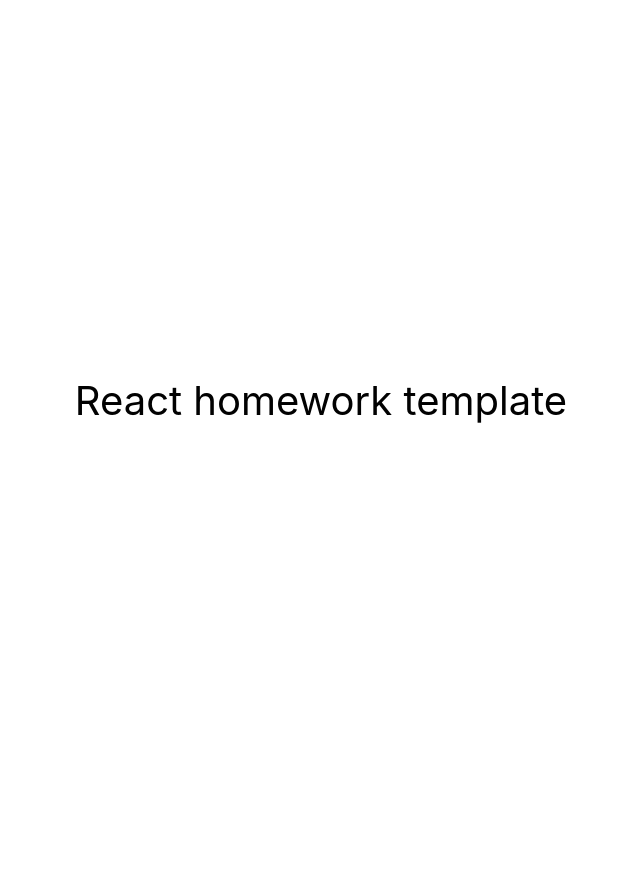
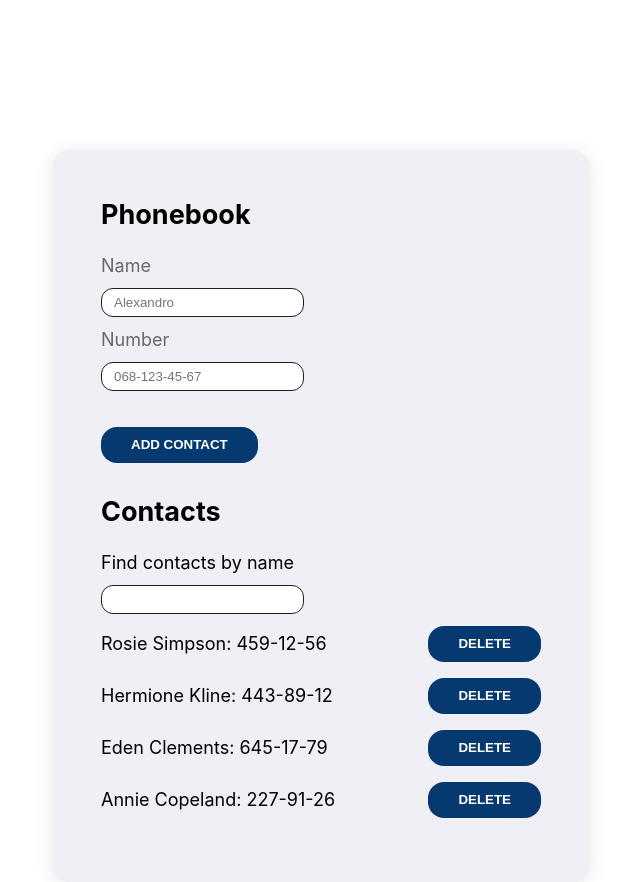
Before and after one commit to RenTensei/goit-react-hw-08-phonebook, a React (Create React App) app: page / in a window 1280 px wide. Shown: the whole page, without its empty margins (319-959 px from the left). Before the commit the page ends 800 px from the top, so only its background shows below. Built offline with nearby package versions, Linux system fonts and the light colour scheme.

Commit message:
state management

```diff
--- a/package.json
+++ b/package.json
@@ -9,10 +9,14 @@
     "@testing-library/jest-dom": "^5.16.3",
     "@testing-library/react": "^12.1.4",
     "@testing-library/user-event": "^13.5.0",
+    "formik": "^2.2.9",
+    "nanoid": "^4.0.2",
+    "prop-types": "^15.8.1",
     "react": "^18.1.0",
     "react-dom": "^18.1.0",
     "react-scripts": "5.0.1",
-    "web-vitals": "^2.1.3"
+    "web-vitals": "^2.1.3",
+    "yup": "^1.1.1"
   },
   "scripts": {
     "start": "react-scripts start",
--- a/src/components/App.jsx
+++ /dev/null
@@ -1,16 +0,0 @@
-export const App = () => {
-  return (
-    <div
-      style={{
-        height: '100vh',
-        display: 'flex',
-        justifyContent: 'center',
-        alignItems: 'center',
-        fontSize: 40,
-        color: '#010101'
-      }}
-    >
-      React homework template
-    </div>
-  );
-};
--- /dev/null
+++ b/src/components/App/App.jsx
@@ -0,0 +1,50 @@
+import { ContactList } from 'components/ContactList/ContactList';
+import { PhonebookForm } from 'components/Form/Form';
+import { Component } from 'react';
+import { GlobalStyles } from './App.styled';
+import { nanoid } from 'nanoid';
+
+export class App extends Component {
+  state = {
+    contacts: [
+      { id: 'id-1', name: 'Rosie Simpson', number: '459-12-56' },
+      { id: 'id-2', name: 'Hermione Kline', number: '443-89-12' },
+      { id: 'id-3', name: 'Eden Clements', number: '645-17-79' },
+      { id: 'id-4', name: 'Annie Copeland', number: '227-91-26' },
+    ],
+    filter: '',
+  };
+
+  addNewContact = contactInfo => {
+    this.setState(prevState => ({
+      contacts: [...prevState.contacts, { ...contactInfo, id: nanoid() }],
+    }));
+  };
+
+  deleteSavedContact = id => {
+    this.setState(prevState => ({
+      contacts: [...prevState.contacts.filter(contact => contact.id !== id)],
+    }));
+  };
+
+  updateFilter = event => {
+    this.setState({ filter: event.target.value });
+  };
+
+  render() {
+    const filteredContacts = this.state.contacts.filter(contact =>
+      contact.name.toLowerCase().includes(this.state.filter.toLowerCase())
+    );
+
+    return (
+      <GlobalStyles>
+        <PhonebookForm addNewContact={this.addNewContact} />
+        <ContactList
+          contacts={filteredContacts}
+          updateFilter={this.updateFilter}
+          deleteSavedContact={this.deleteSavedContact}
+        />
+      </GlobalStyles>
+    );
+  }
+}
--- /dev/null
+++ b/src/components/App/App.styled.jsx
@@ -0,0 +1,84 @@
+import styled from '@emotion/styled';
+
+export const GlobalStyles = styled.main`
+  font-size: 18px;
+
+  label {
+    * {
+      display: block;
+    }
+  }
+  margin: 0 auto;
+  margin-top: 150px;
+
+  background: #efeff5;
+  border-radius: 16px;
+
+  width: 440px;
+  overflow: hidden;
+  padding: 48px;
+  box-shadow: 0 3px 20px 0 rgba(0, 0, 0, 0.1);
+  -webkit-box-shadow: 0 3px 20px 0 rgba(0, 0, 0, 0.1);
+
+  .form-label {
+    color: #676771;
+  }
+
+  * {
+    margin: 0;
+  }
+
+  input {
+    margin: 12px 0px;
+    padding: 6px 12px;
+    border-radius: 12px;
+
+    border: 1px solid #1e1e1e;
+    color: #777783;
+  }
+
+  h2 {
+    margin-bottom: 24px;
+  }
+
+  button {
+    margin-top: 24px;
+    padding: 10px 30px;
+    background-color: #063970;
+    border-radius: 16px;
+    cursor: pointer;
+    font-weight: 600;
+
+    color: #fff;
+    line-height: 1.2;
+    text-transform: uppercase;
+    transition: all 0.2s;
+
+    border: none;
+  }
+
+  button:hover {
+    box-shadow: 0 10px 30px 0 rgba(189, 89, 212, 0.8);
+  }
+
+  button:active {
+    box-shadow: none;
+  }
+
+  ul {
+    list-style: circle;
+    padding: 0;
+  }
+
+  .contact-item {
+    display: flex;
+    justify-content: space-between;
+    align-items: center;
+
+    margin-bottom: 16px;
+
+    button {
+      margin: 0;
+    }
+  }
+`;
--- /dev/null
+++ b/src/components/ContactList/ContactList.jsx
@@ -0,0 +1,17 @@
+export const ContactList = ({ contacts, updateFilter, deleteSavedContact }) => {
+  return (
+    <div>
+      <h2>Contacts</h2>
+      <p>Find contacts by name</p>
+      <input onChange={updateFilter}></input>
+      <ul>
+        {contacts.map(({ name, number, id }) => (
+          <li key={id} className="contact-item">
+            {name}: {number}
+            <button onClick={() => deleteSavedContact(id)}>delete</button>
+          </li>
+        ))}
+      </ul>
+    </div>
+  );
+};
--- /dev/null
+++ b/src/components/Form/Form.jsx
@@ -0,0 +1,60 @@
+import { Formik, Form, Field } from 'formik';
+import * as yup from 'yup';
+import { StyledError, StyledForm } from './Form.styled';
+
+const schema = yup.object().shape({
+  name: yup
+    .string()
+    .matches(
+      /^[a-zA-Zа-яА-Я]+(([' -][a-zA-Zа-яА-Я ])?[a-zA-Zа-яА-Я]*)*$/,
+      "Name may contain only letters, apostrophe, dash and spaces. For example Adrian, Jacob Mercer, Charles de Batz de Castelmore d'Artagnan"
+    )
+    .required('Name is required'),
+  number: yup
+    .string()
+    .matches(
+      /^\+?\d{1,4}?[-.\s]?\(?\d{1,3}?\)?[-.\s]?\d{1,4}[-.\s]?\d{1,4}[-.\s]?\d{1,9}$/,
+      'Phone number must be digits and can contain spaces, dashes, parentheses and can start with +'
+    )
+    .required('Phone number is required'),
+});
+
+export const PhonebookForm = ({ addNewContact }) => {
+  const initialValues = {
+    name: '',
+    number: '',
+  };
+
+  const handleSubmit = (values, actions) => {
+    addNewContact(values);
+
+    actions.resetForm();
+  };
+
+  return (
+    <StyledForm>
+      <h2>Phonebook</h2>
+      <Formik
+        initialValues={initialValues}
+        onSubmit={handleSubmit}
+        validationSchema={schema}
+      >
+        <Form>
+          <label htmlFor="name" className="form-label">
+            Name
+            <Field type="text" name="name" placeholder="Alexandro" />
+            <StyledError name="name" component="div" />
+          </label>
+
+          <label htmlFor="number" className="form-label">
+            Number
+            <Field type="tel" name="number" placeholder="068-123-45-67" />
+            <StyledError name="number" component="div" />
+          </label>
+
+          <button type="submit">add contact</button>
+        </Form>
+      </Formik>
+    </StyledForm>
+  );
+};
--- /dev/null
+++ b/src/components/Form/Form.styled.jsx
@@ -0,0 +1,11 @@
+import styled from '@emotion/styled';
+import { ErrorMessage } from 'formik';
+
+export const StyledError = styled(ErrorMessage)`
+  margin-bottom: 36px !important;
+  color: red;
+`;
+
+export const StyledForm = styled.div`
+  margin-bottom: 32px;
+`;
--- a/src/index.js
+++ b/src/index.js
@@ -1,6 +1,6 @@
 import React from 'react';
 import ReactDOM from 'react-dom/client';
-import { App } from 'components/App';
+import { App } from 'components/App/App';
 import './index.css';
 
 ReactDOM.createRoot(document.getElementById('root')).render(
```
Also changed, not shown: 1 other file (tests, documents, lock files or other folders).
